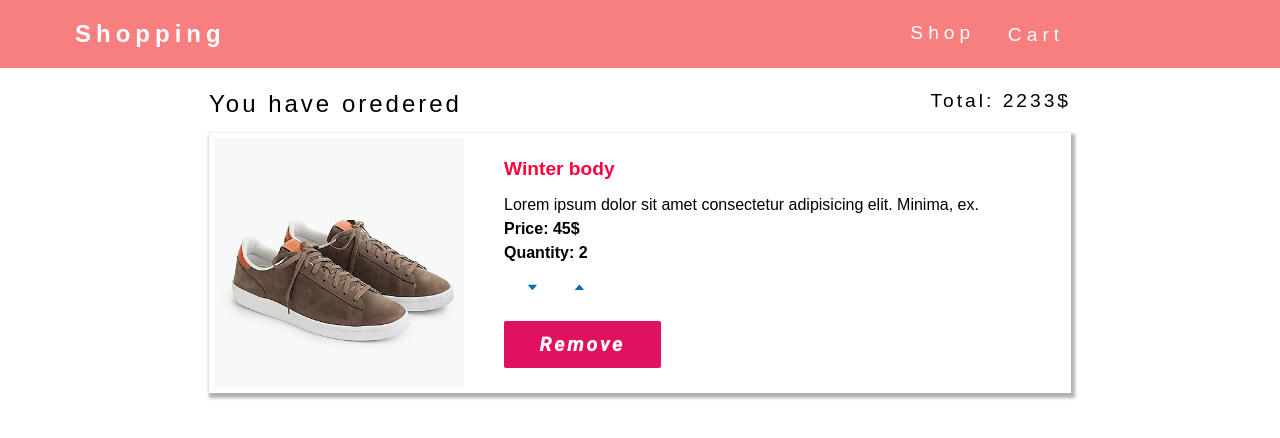
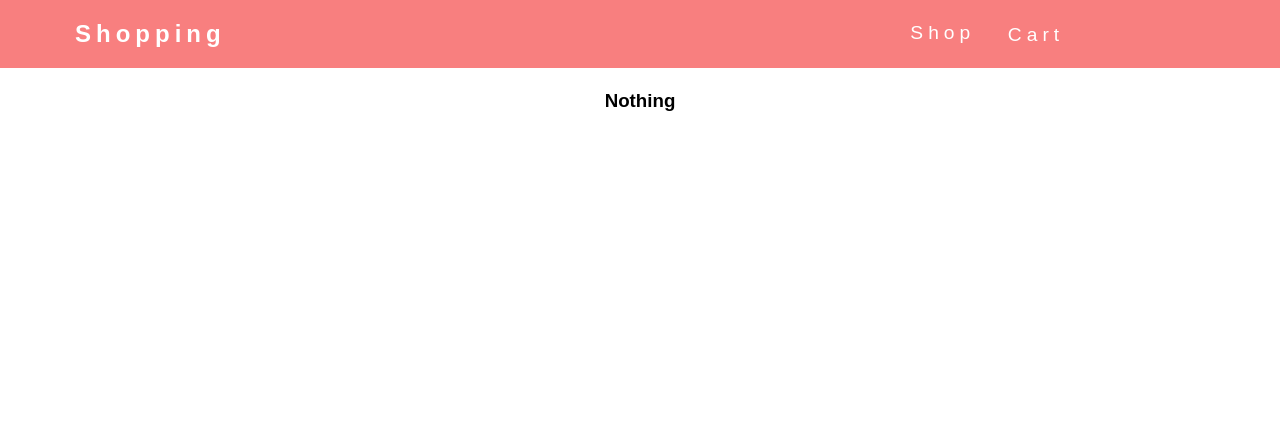
Before and after one commit to mustafacoban96/react-practice, a React (Create React App) app in the folder shopping-cart/: page /cart in a window 1280 px wide. Shown: the top 438 px of the page. Built offline with nearby package versions, Linux system fonts and the light colour scheme; some icons are missing.

Commit message:
remove-from-cart and add-quantity part

```diff
--- a/shopping-cart/src/actions/action-types/cart-action-types.js
+++ b/shopping-cart/src/actions/action-types/cart-action-types.js
@@ -1 +1,3 @@
 export const ADD_TO_CART = 'ADD_TO_CART';
+export const REMOVE_ITEM = 'REMOVE_ITEM';
+export const ADD_QUANTITY = 'ADD_QUANTITY';
--- a/shopping-cart/src/actions/cartAction.js
+++ b/shopping-cart/src/actions/cartAction.js
@@ -1,4 +1,4 @@
-import { ADD_TO_CART } from "./action-types/cart-action-types";
+import { ADD_TO_CART, REMOVE_ITEM,ADD_QUANTITY } from "./action-types/cart-action-types";
 
 
 export const addToCart = (id) =>{
@@ -7,3 +7,17 @@ export const addToCart = (id) =>{
         payload:id
     }
 }
+
+export const removeFromCart = (id) =>{
+    return {
+        type:REMOVE_ITEM,
+        payload:id
+    }
+}
+
+export const addQuantity = (id) =>{
+    return {
+        type:ADD_QUANTITY,
+        payload: id
+    }
+}
--- a/shopping-cart/src/pages/Cart.js
+++ b/shopping-cart/src/pages/Cart.js
@@ -1,9 +1,9 @@
 import { AiFillCaretDown,AiFillCaretUp } from "react-icons/ai";
 import { connect } from "react-redux";
+import { removeFromCart,addQuantity } from "../actions/cartAction";
 
 const Cart = (props) =>{
-    console.log(props.cart);
-    console.log(props.totalPrice)
+   console.log(props.cart)
 
 
     return (
@@ -12,26 +12,34 @@ const Cart = (props) =>{
         <div className="cart-page">
             <div className="cart-page-body">
                 <div className="cart-content">
+                    {props.cart.length ? (
+                        <>
                             <div style={{display:'flex', alignContent:'center', justifyContent:'space-between'}}>
                             <h3 style={{fontSize:"1.5rem",fontWeight:"500",letterSpacing:'3px'}}>You have oredered</h3>
-                        <h3 style={{fontSize:"1.2rem",fontWeight:"500",letterSpacing:'3px'}}>Total: 2233$</h3>
+                            <h3 style={{fontSize:"1.2rem",fontWeight:"500",letterSpacing:'3px'}}>Total: {props.totalPrice}$</h3>
                         </div>
-                    <div className="cart-content-inside">
-                        <img src="images/item1.jpg"/>
+                        {props.cart.map((item) => (
+                            <div key={item.id} className="cart-content-inside">
+                            <img src={item.img}/>
                             <div className="cart-process">
-                            <h3 style={{color:'#FF033E',fontSize:'1.2rem'}}>Winter body</h3>
+                                <h3 style={{color:'#FF033E',fontSize:'1.2rem'}}>{item.title}</h3>
                                 <div>
-                                <p style={{marginTop:'6px'}}>Lorem ipsum dolor sit amet consectetur adipisicing elit. Minima, ex.</p>
-                                <h4 style={{marginTop:'6px'}}>Price: 45$</h4>
-                                <h4 style={{marginTop:'6px'}}>Quantity: 2</h4>
+                                    <p style={{marginTop:'6px'}}>{item.desc}</p>
+                                    <h4 style={{marginTop:'6px'}}>Price: {item.price}$</h4>
+                                    <h4 style={{marginTop:'6px'}}>Quantity: {item.quantity}</h4>
                                 </div>
                                 <div className="up-down-area">
                                     <button className="up-down-btn"><AiFillCaretDown/></button>
-                                <button className="up-down-btn"><AiFillCaretUp/></button>
+                                    <button className="up-down-btn" onClick={() => props.addQuantity(item.id)}><AiFillCaretUp/></button>
                                 </div>
-                            <button className="remove-btn">Remove</button>
+                                <button className="remove-btn" onClick={() => props.removeFromCart(item.id)}>Remove</button>
                             </div>
                         </div>
+                        ))}
+                        </>
+                    ) : (<h3 style={{textAlign:'center'}}>Nothing</h3>)}
+
+
                 </div>
             </div>
 
@@ -47,5 +55,7 @@ const mapStateToProps = state =>{
         totalPrice:state.total
     }
 }
+const mapDispatchToProps = {removeFromCart,addQuantity}
 
-export default connect(mapStateToProps)(Cart);
+
+export default connect(mapStateToProps,mapDispatchToProps)(Cart);
--- a/shopping-cart/src/reducer/cartReducer.js
+++ b/shopping-cart/src/reducer/cartReducer.js
@@ -1,4 +1,4 @@
-import { ADD_TO_CART } from "../actions/action-types/cart-action-types";
+import { ADD_TO_CART, REMOVE_ITEM,ADD_QUANTITY } from "../actions/action-types/cart-action-types";
 import { data } from "../data";
 
 
@@ -33,7 +33,28 @@ export const cartReducer = (state = initState,action) =>{
                     total:newTotal
                 }
             }
+        case REMOVE_ITEM:
+            let choosenItem = state.addedItems.find(item => item.id === action.payload);
+            let objWithIndex = state.addedItems.findIndex((obj) => obj.id === action.payload)
+            if(objWithIndex > -1){
+                state.addedItems.splice(objWithIndex,1);
+                state.total -= (choosenItem.price * choosenItem.quantity);
+            }
+            return {
+                ...state,
+                addedItem: [...state.addedItems],
+                total: state.total
 
+            }
+        case ADD_QUANTITY:
+            let increasedItem = state.addedItems.find(item => item.id === action.payload);
+            increasedItem.quantity+=1
+            state.total += increasedItem.price;
+
+            return {
+                ...state,
+                total:state.total
+            }
         default:
             return state;
     }
```
Lines whose indentation alone changed are shown as unchanged.
